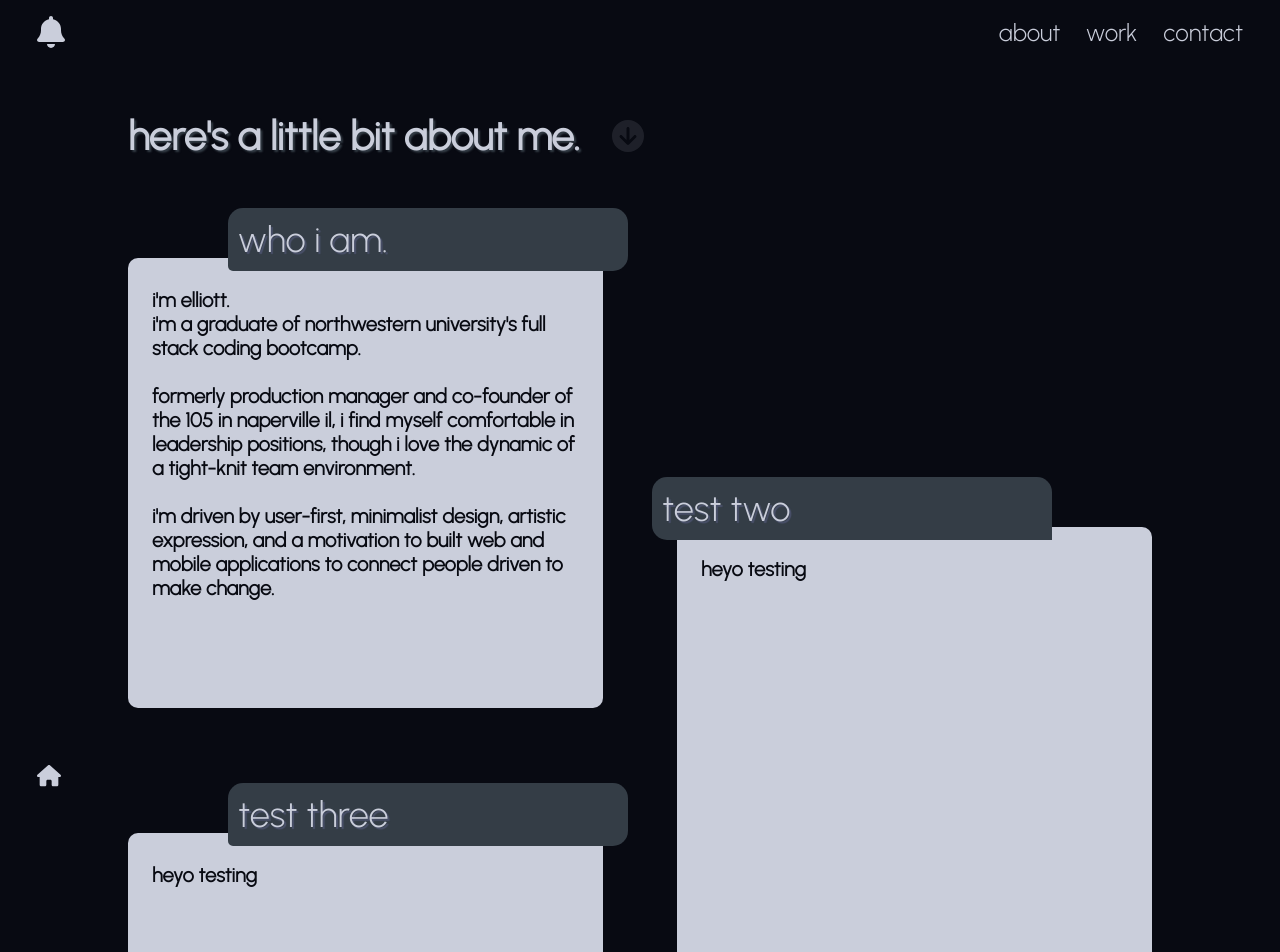
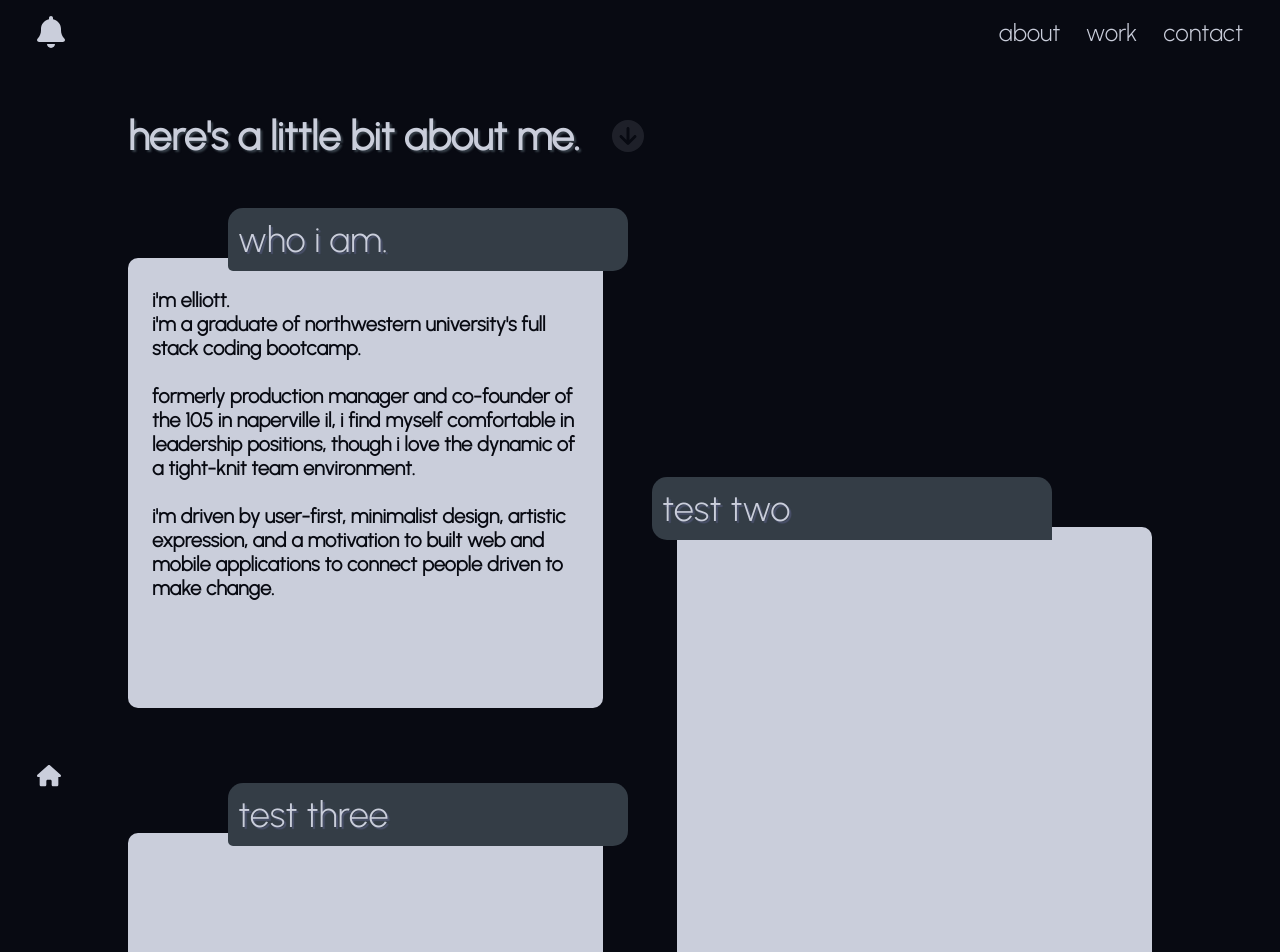
Before and after one commit to elliottdombrowski/portfolio-mern, a React (Create React App) app in the folder client/: page /about in a window 1280 px wide. Shown: the top 952 px of the page. Built offline with nearby package versions, Linux system fonts and the light colour scheme.

Commit message:
removed placeholder text

```diff
--- a/client/src/pages/about/About.js
+++ b/client/src/pages/about/About.js
@@ -50,7 +50,9 @@ const About = () => {
             </span>
 
             <div className='about-body'>
-              <h1 className='about-text'>heyo testing</h1>
+              <h1 className='about-text'>
+
+              </h1>
             </div>
           </div>
 
@@ -60,7 +62,9 @@ const About = () => {
             </span>
 
             <div className='about-body'>
-              <h1 className='about-text'>heyo testing</h1>
+              <h1 className='about-text'>
+
+              </h1>
             </div>
           </div>
 
```
